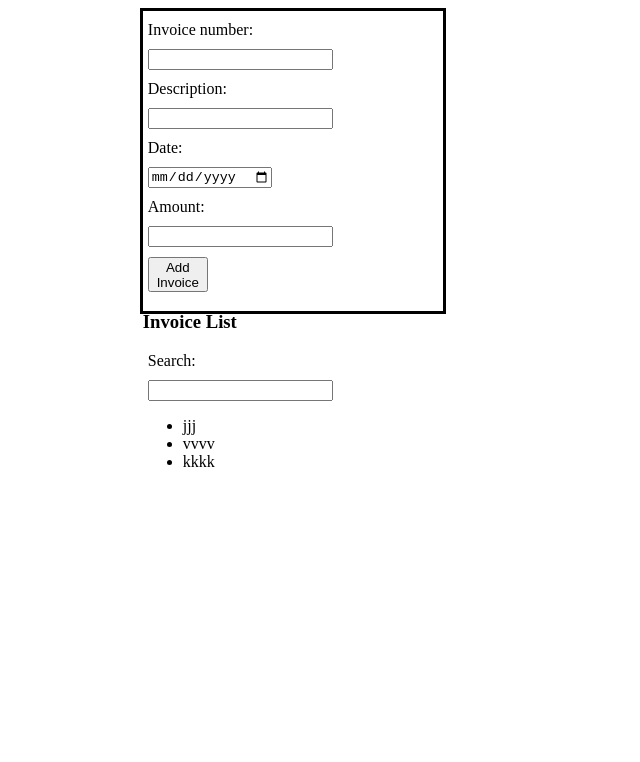
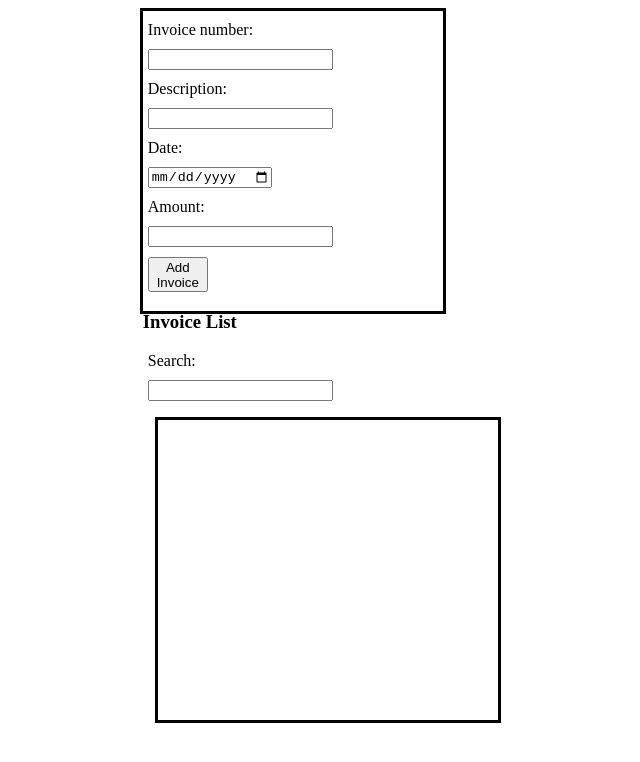
Before and after one commit to jellymn9/task3, a Vue app: page / in a window 1280 px wide. Shown: the top 762 px of the page, without its empty margins (121-761 px from the left). Built offline with nearby package versions, Linux system fonts and the light colour scheme.

Commit message:
changes on list div

```diff
--- a/src/App.vue
+++ b/src/App.vue
@@ -2,13 +2,13 @@
   <div id="app">
     <div id="addInvoiceForm">
       <label for="idInvoiceNumber">Invoice number:</label>
-      <input type="number" id="idInvoiceNumber">
+      <input type="number" id="idInvoiceNumber" ref="numberf">
       <label for="idDescription">Description:</label>
-      <input type="text" id="idDescription">
+      <input type="text" id="idDescription" ref="descriptionf">
       <label for="idDate">Date:</label>
-      <input type="date" id="idDate">
+      <input type="date" id="idDate" ref="datef">
       <label for="idAmount">Amount:</label>
-      <input type="number" id="idAmount">
+      <input type="number" id="idAmount" ref="amountf">
       <button id="idAddInvoiceBtn" v-on:click="makeList">Add Invoice</button>
       <list></list>
     </div>
@@ -24,17 +24,29 @@ class listClass {
     this.date = date;
     this.amount = amount;
   }
+  get getNumber(){
+    return this.invoiceNum;
+  }
+  get getDescription(){
+    return this.description;
+  }
+  get getDate(){
+    return this.date;
+  }
+  get getAmount(){
+    return this.amount;
+  }
   //consider to add methodes for deleting and copy items..
 }
 
 export default {
-  name: 'App',
-  data(){
-    return{
-      iE: document.getElementById("idInvoiceNumber"),
-      inputEls: document.getElementsByTagName("input")
+  //name: 'App',
+  data: function(){
+     return{
+    //   iE: document.getElementById("idInvoiceNumber"),
+    //   inputEls: document.getElementsByTagName("input")
 
-    }
+     }
   },
   computed:{
 
@@ -42,10 +54,11 @@ export default {
   methods:{
     //some function iside ---this.$store.commit('reducePrice')
     makeList(){
-      console.log(iE);
-      this.$store.state.invoiceList.push(new listClass(inputEls[0].value,inputEls[1].value,inputEls[2].value,inputEls[3].value));
-      console.log(this.$store.state.invoiceList);
+      //console.log(this.$refs.numberf.value);
+      this.$store.state.invoiceList.push(new listClass(this.$refs.numberf.value,this.$refs.descriptionf.value,this.$refs.datef.value,this.$refs.amountf.value));
+      console.log(this.$store.state.invoiceList[0].getNumber);
     }
+
   }
 }
 </script>
--- a/src/invoiceList.vue
+++ b/src/invoiceList.vue
@@ -3,9 +3,12 @@
 
       <h3>Invoice List</h3>
       <label for="idSearch">Search:</label>
-      <input type="number" id="idSearch">
-      <ul>
-          <li v-for="t in tables" > {{t}} </li>
+      <input type="number" id="idSearch" >
+      <ul id="listId">
+
+          <li v-for="invoice in this.$store.state.invoiceList" >
+            {{ invoice.getNumber}}. -description: {{ invoice.getDescription}}
+          </li>
 
       </ul>
   </div>
@@ -16,12 +19,26 @@
 export default {
   data() {
    return{
-       tables:['jjj','vvvv','kkkk']
+      // tables:['jjj','vvvv','kkkk']
    }
+  },
+  methods:{
+    // test(){
+    //   console.log(this.$store.state.invoiceList[0].getNumber);
+    // }
   }
 }
 </script>
 
-<style>
-
+<style scoped>
+  ul{
+    display: block;
+    margin-left: 4%;
+    height: 300px;
+    width: 300px;
+    border-style: solid;
+  }
+  #listId{
+    overflow-y:auto;
+  }
 </style>
--- a/src/store/store.js
+++ b/src/store/store.js
@@ -11,8 +11,10 @@ export const store = new Vuex.Store({
     },
     getters:{
         //for instance changing store.somedata
+
     },
     mutations:{ //for better debugging istead of using getters...
         //function for instance reducePrice
+
     }
 })
```
